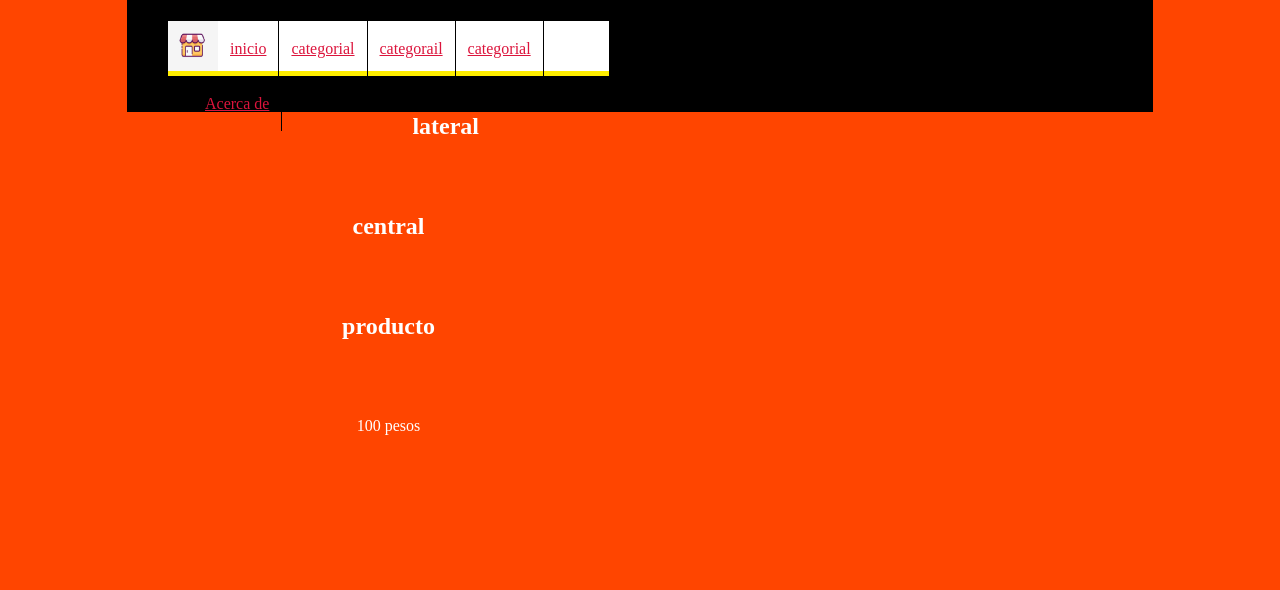
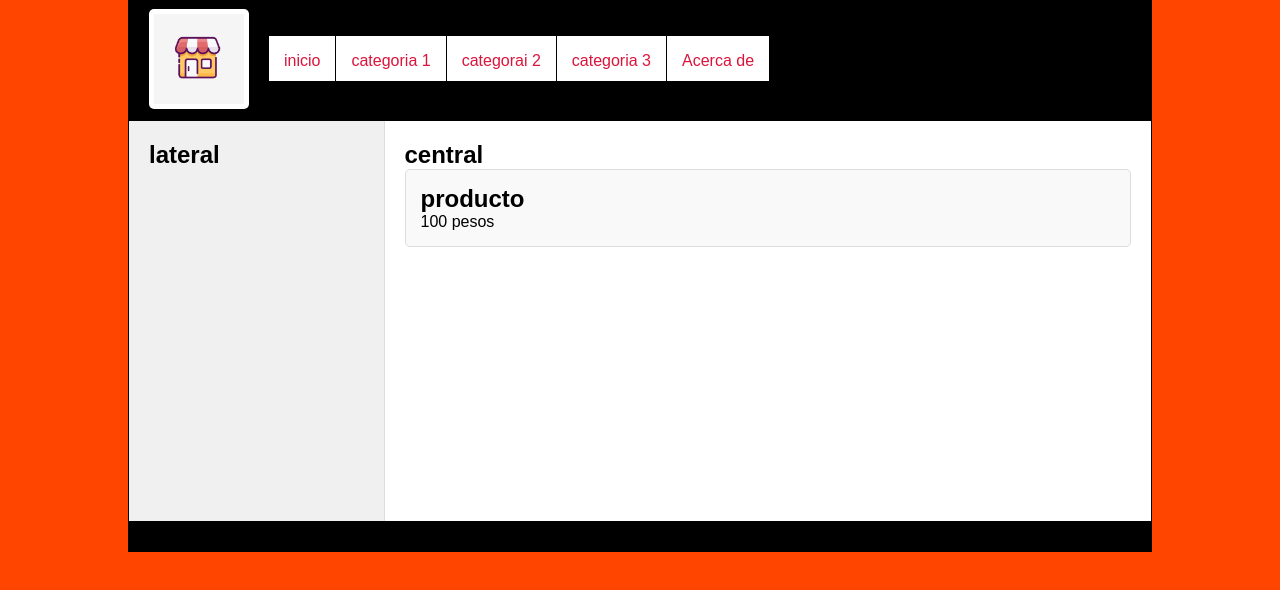
Before and after one commit to JuanDiego2007/pruebaphp, a plain HTML site: page index.html in a window 1280 px wide. Drawn offline with Linux system fonts and the light colour scheme.

Commit message:
actualizacion 22-08-25

```diff
--- a/index.html
+++ b/index.html
@@ -1,5 +1,5 @@
 <!DOCTYPE html>
-<html lang="en">
+<html lang="es">
 
 <head>
     <meta charset="UTF-8">
@@ -10,60 +10,40 @@
 
 <body>
 
-
     <div id="container">
         <header id="header">
             <div id="logo">
-                <img src="./img/logo.jpg" alt="logo"
-
-        </header>
-
+                <img src="./img/logo.jpg" alt="logo">
+            </div>
             <nav id="menu">
                 <ul>
-                 <li>
-                    <a href="#">inicio</a>
-                 </li>
-                 <li>
-                    <a href="#">categorial</a>
-                 </li>
-                 <li>
-                    <a href="#"> categorail</a>
-                 </li>
-                 <li>
-                    <a href="#">categorial</a>
-                 </li>
-                 <li>
-                    <a href="#">Acerca de</a>
-                <li>
-
-                </li>
-
+                    <li><a href="#">inicio</a></li>
+                    <li><a href="#">categoria 1</a></li>
+                    <li><a href="#">categorai 2</a></li>
+                    <li><a href="#">categoria 3</a></li>
+                    <li><a href="#">Acerca de</a></li>
                 </ul>
-
             </nav>
+        </header>
 
         <div id="content">
             <aside id="lateral">
                 <h2>lateral</h2>
             </aside>
+
             <div id="central">
                 <h2>central</h2>
-
                 <div class="product">
-
                     <h2>producto</h2>
-
-
-                    100 pesos
-
-
+                    <p>100 pesos</p>
+                </div>
+            </div>
         </div>
 
         <footer id="footer">
-
+            <!-- Contenido del footer -->
         </footer>
     </div>
-
 
 </body>
 
--- a/style.css
+++ b/style.css
@@ -1,69 +1,106 @@
-*{
-    margin: 0px;
-    padding: 0px;
+* {
+    margin: 0;
+    padding: 0;
+    box-sizing: border-box;
 }
 
-body{
-
+body {
     background-color: orangered;
+    font-family: Arial, sans-serif;
 }
 
-#container{
+#container {
     width: 80%;
-    margin:0px auto;
+    margin: 0 auto;
     border: 1px solid black;
-
+    background-color: white;
 }
 
-#header{
-height: 110px;
-background-color: black;
-color: white;
-text-align: center;
-line-height: 100px;
-
+#header {
+    height: 120px;
+    background-color: black;
+    color: white;
+    display: flex;
+    align-items: center;
+    padding: 0 20px;
 }
 
-#logo{
-    padding: 20px;
-    margin-left: 20px;
+#logo {
     float: left;
+    margin-right: 20px;
 }
 
-#logo img{
-    float: left;
-    width: 50px;
-    height: 50px;
+#logo img {
+    width: 100px;
+    height: 100px;
+    object-fit: contain;
+    background-color: white;
+    padding: 5px;
+    border-radius: 5px;
 }
 
-#menu{
+#menu {
     background-color: white;
     color: rgb(255, 238, 0);
     height: 50px;
-    border-bottom: 5px solid;
+    border-bottom: 5px solid black;
+    clear: both;
 }
 
-#menu ul{
+#menu ul {
     list-style: none;
-    text-decoration: none;
-    margin: 0px auto;
-    margin-left: 25px;
+    display: flex;
+    margin: 0;
+    padding: 0;
 }
 
-#menu ul li{
-    line-height: 55px;
-    float: left;
+#menu ul li {
+    line-height: 50px;
     border-right: 1px solid black;
 }
 
-#menu a{
+#menu a {
     display: block;
     color: crimson;
-    text-decoration: nome;
-    padding-left: 12px;
-    padding-right: 12px;
+    text-decoration: none;
+    padding: 0 15px;
+    transition: background-color 0.3s;
 }
 
-#menu a:hover{
-    background: orangered;
+#menu a:hover {
+    background-color: orangered;
+    color: white;
 }
+
+#content {
+    display: flex;
+    min-height: 400px;
+}
+
+#lateral {
+    width: 25%;
+    background-color: #f0f0f0;
+    padding: 20px;
+    border-right: 1px solid #ddd;
+}
+
+#central {
+    width: 75%;
+    padding: 20px;
+}
+
+.product {
+    border: 1px solid #ddd;
+    padding: 15px;
+    margin-bottom: 20px;
+    border-radius: 5px;
+    background-color: #f9f9f9;
+}
+
+#footer {
+    background-color: black;
+    color: white;
+    text-align: center;
+    padding: 15px;
+    clear: both;
+}
```
Lines whose indentation alone changed are shown as unchanged.
